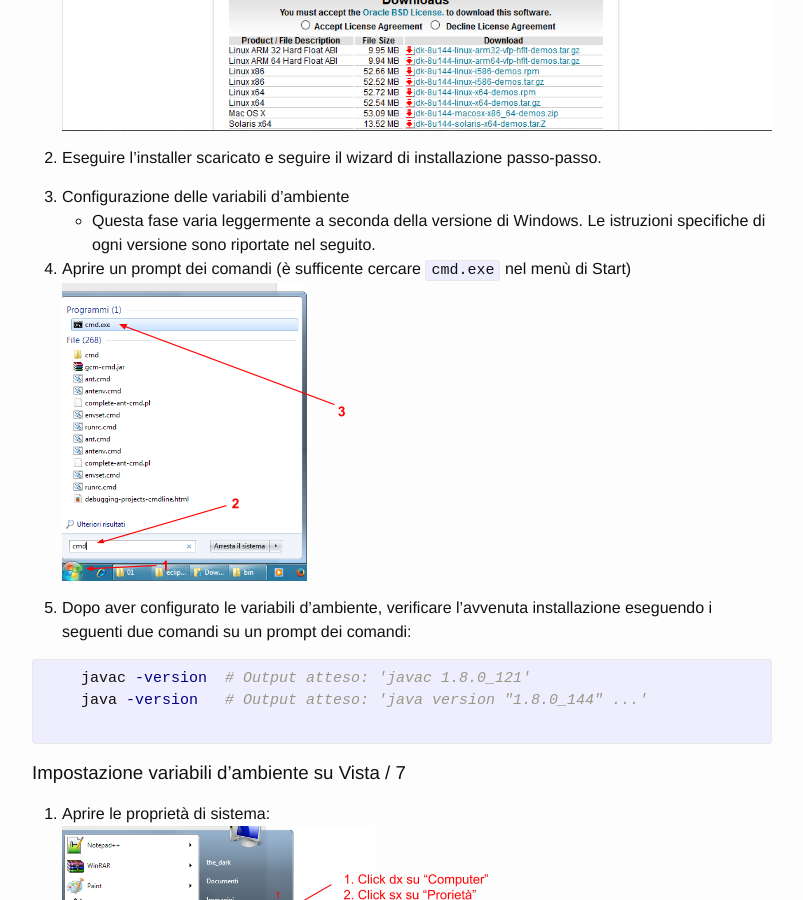
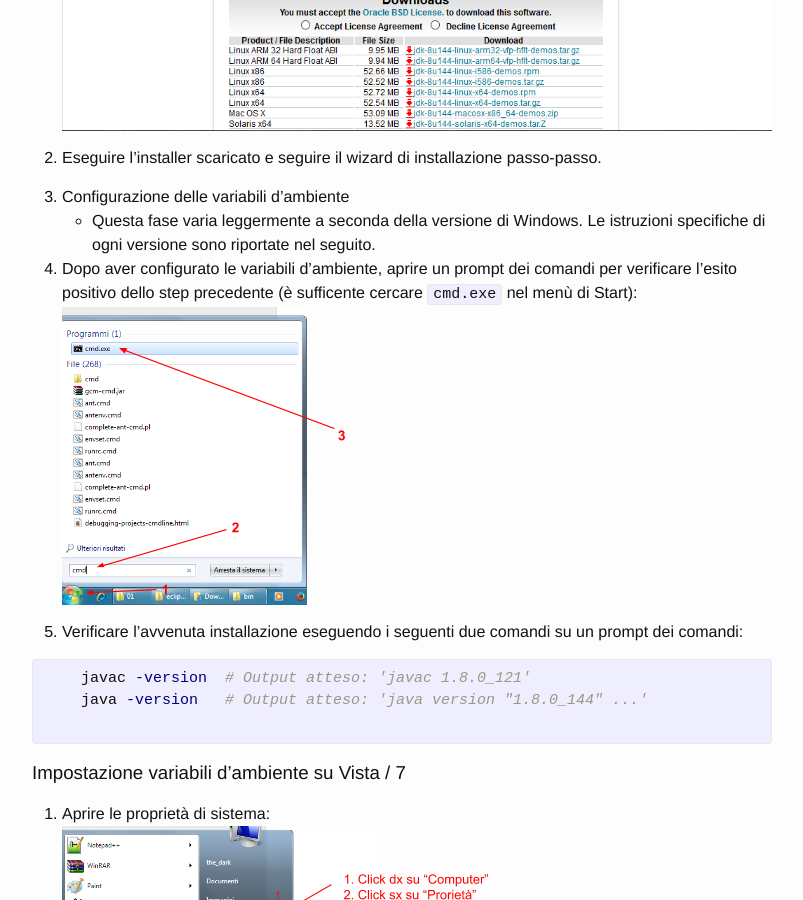
Before and after one commit to unibo-oop/software-installation, a Jekyll site: the page built from index.md, in a window 1280 px wide and 900 px high, scrolled down 4017 px. Shown: the whole window, without its empty margins (238-1041 px from the left). Built offline with Jekyll 4.4.1, drawn with Linux system fonts in a browser that asks for light colours.

Commit message:
more fixes

```diff
--- a/index.md
+++ b/index.md
@@ -116,10 +116,10 @@ Scegliere la versione 32/64 bit corrispondente alla propria versione del sistema
 3. Configurazione delle variabili d'ambiente
     - Questa fase varia leggermente a seconda della versione di Windows. Le istruzioni specifiche di ogni versione sono riportate nel seguito.
 
-4. Aprire un prompt dei comandi (è sufficente cercare `cmd.exe` nel menù di Start)
+4. Dopo aver configurato le variabili d'ambiente, aprire un prompt dei comandi per verificare l'esito positivo dello step precedente (è sufficente cercare `cmd.exe` nel menù di Start):
 ![Missing image](img/win-prompt.png "Windows PATH")
 
-5. Dopo aver configurato le variabili d'ambiente, verificare l'avvenuta installazione eseguendo i seguenti due comandi su un prompt dei comandi:
+5. Verificare l'avvenuta installazione eseguendo i seguenti due comandi su un prompt dei comandi:
     {% highlight bash %}
     javac -version  # Output atteso: 'javac 1.8.0_121'
     java -version   # Output atteso: 'java version "1.8.0_144" ...'
```
